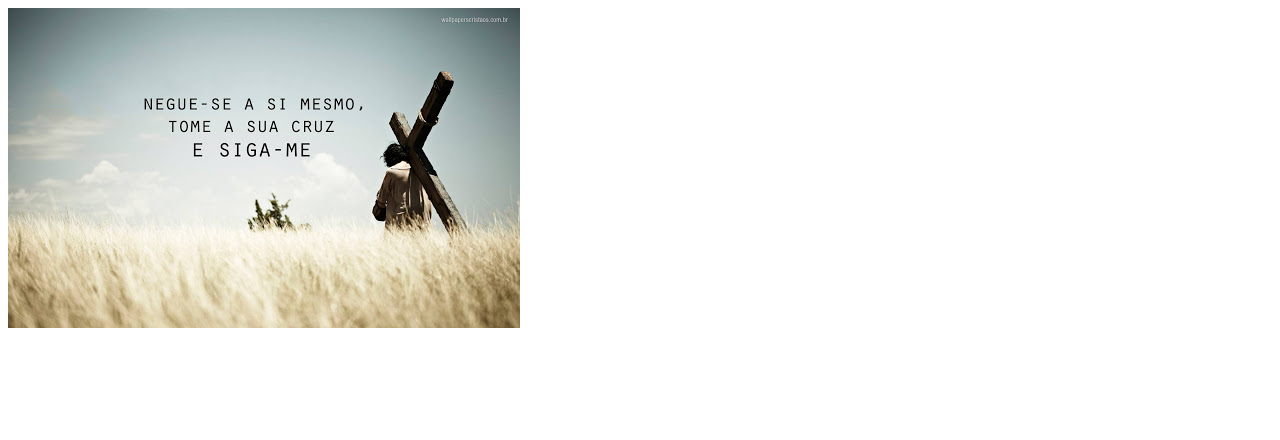
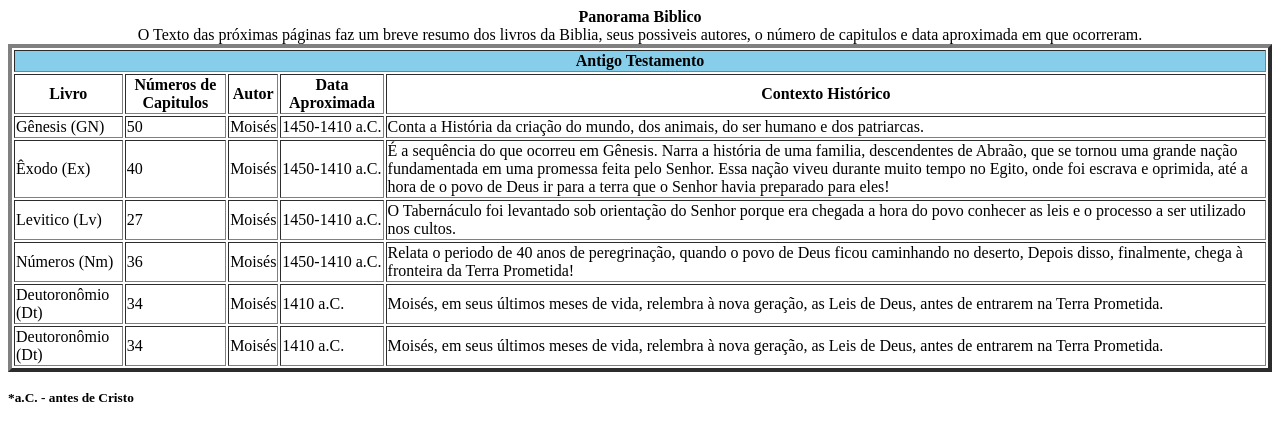
Before and after one commit to josiasdev/meu-projeto, a plain HTML site: page src/index.html in a window 1280 px wide. Drawn offline with Linux system fonts and the light colour scheme.

Commit message:
Alguns livros da Biblia Sagrada

```diff
--- a/src/index.html
+++ b/src/index.html
@@ -1,5 +1,5 @@
 <!DOCTYPE html>
-<html>
+<html lang="pt-BR">
 
 <head>
     <meta charset="UTF-8">
@@ -8,7 +8,74 @@
 </head>
 
 <body>
-    <img src="./Imagens/1.jpg" width="512" height="320"/>
+    <table border="4">
+        <caption><strong>Panorama Biblico</strong><br>
+            O Texto das próximas páginas faz um breve resumo dos livros da Biblia, seus possiveis autores, o número de
+            capitulos e data aproximada em que ocorreram.
+        </caption>
+        <thead>
+            <tr>
+                <th colspan="5" style="text-align:center; background-color: skyblue;">Antigo Testamento</th>
+            </tr>
+            <th>Livro</th>
+            <th>Números de Capitulos</th>
+            <th>Autor</th>
+            <th>Data Aproximada</th>
+            <th>Contexto Histórico</th>
+        </thead>
+        <tbody>
+
+            <tr>
+                <td>Gênesis (GN)</td>
+                <td>50</td>
+                <td>Moisés</td>
+                <td>1450-1410 a.C.</td>
+                <td>Conta a História da criação do mundo, dos animais, do ser humano e dos patriarcas.</td>
+            </tr>
+            <tr>
+                <td>Êxodo (Ex)</td>
+                <td>40</td>
+                <td>Moisés</td>
+                <td>1450-1410 a.C.</td>
+                <td>É a sequência do que ocorreu em Gênesis. Narra a história de uma familia, descendentes de Abraão,
+                    que se tornou uma grande nação fundamentada em uma promessa feita pelo Senhor. Essa nação viveu
+                    durante muito tempo no Egito, onde foi escrava e oprimida, até a hora de o povo de Deus ir para a
+                    terra que o Senhor havia preparado para eles!</td>
+            </tr>
+            <tr>
+                <td>Levitico (Lv)</td>
+                <td>27</td>
+                <td>Moisés</td>
+                <td>1450-1410 a.C.</td>
+                <td>O Tabernáculo foi levantado sob orientação do Senhor porque era chegada a hora do povo conhecer as leis e o processo a ser utilizado nos cultos.</td>
+            </tr>
+            <tr>
+                <td>Números (Nm)</td>
+                <td>36</td>
+                <td>Moisés</td>
+                <td>1450-1410 a.C.</td>
+                <td>Relata o periodo de 40 anos de peregrinação, quando o povo de Deus ficou caminhando no deserto, Depois disso, finalmente, chega à fronteira da Terra Prometida!</td>
+            </tr>
+            <tr>
+                <td>Deutoronômio (Dt)</td>
+                <td>34</td>
+                <td>Moisés</td>
+                <td>1410 a.C.</td>
+                <td>Moisés, em seus últimos meses de vida, relembra à nova geração, as Leis de Deus, antes de entrarem na Terra Prometida.</td>
+            </tr>
+            <tr>
+                <td>Deutoronômio (Dt)</td>
+                <td>34</td>
+                <td>Moisés</td>
+                <td>1410 a.C.</td>
+                <td>Moisés, em seus últimos meses de vida, relembra à nova geração, as Leis de Deus, antes de entrarem na Terra Prometida.</td>
+            </tr>
+        </tbody>
+        <tfoot>
+
+        </tfoot>
+    </table>
+    <strong><p><small>*a.C. - antes de Cristo</small></p></strong>
 </body>
 
 </html>
```
Also changed, not shown: src/Imagens/1.jpg (deleted).
